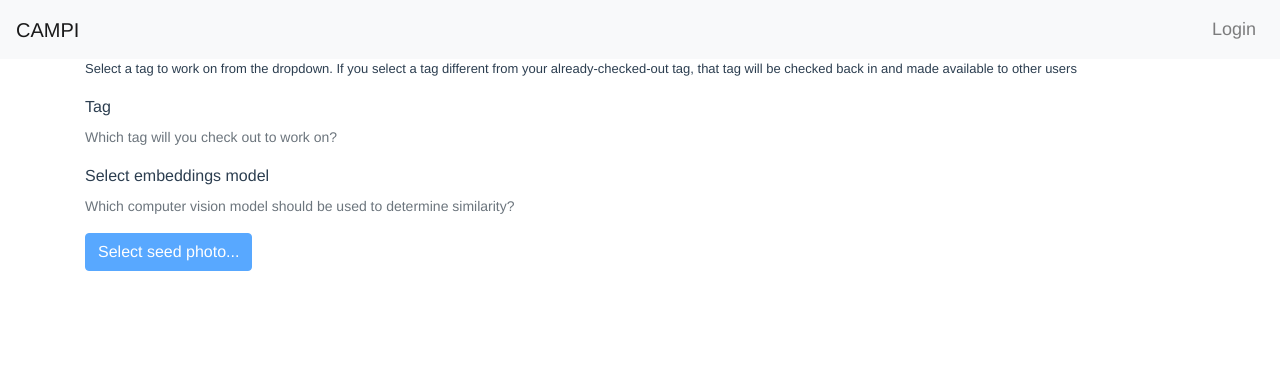
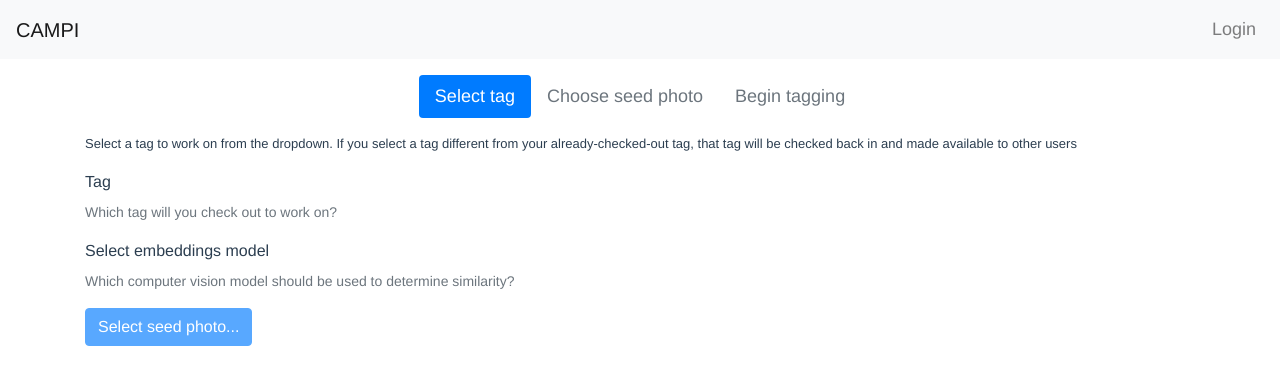
Before and after one commit to cmu-lib/campi, a Vue app in the folder vue/: page /tagging in a window 1280 px wide. Shown: the top 384 px of the page. Built offline with nearby package versions, Linux system fonts and the light colour scheme; no server answers; what vue-async-computed would draw is missing.

Commit message:
create a tagging workflow nav bar

```diff
--- /dev/null
+++ b/vue/src/components/tagging/TaggingWorkflowNav.vue
@@ -0,0 +1,64 @@
+<template>
+  <b-row class="my-3" align-h="center">
+    <b-nav pills>
+      <b-nav-item
+        v-for="nav in nav_items"
+        :key="nav.label"
+        :active="nav.active"
+        :disabled="nav.disabled"
+        :to="nav.to"
+      >{{ nav.label }}</b-nav-item>
+    </b-nav>
+  </b-row>
+</template>
+
+<script>
+export default {
+  name: "TaggingWorkflowNav",
+  computed: {
+    nav_items() {
+      var tagging_nav = {
+        label: "Select tag",
+        to: { name: "Tagging" },
+        disabled: true,
+        active: false
+      };
+      var seed_nav = {
+        label: "Choose seed photo",
+        to: { name: "TaggingSeedPhotoBrowse", params: { tag: null } },
+        disabled: true,
+        active: false
+      };
+      var execution_nav = {
+        label: "Begin tagging",
+        to: {
+          name: "TaggingExecution",
+          params: { tag: null, seed_photo_id: null }
+        },
+        disabled: true,
+        active: false
+      };
+
+      var rt = this.$route;
+      if (rt.name == "Tagging") {
+        tagging_nav.active = true;
+        tagging_nav.disabled = false;
+      } else if (rt.name == "TaggingSeedPhotoBrowse") {
+        tagging_nav.disabled = false;
+        seed_nav.active = true;
+        seed_nav.disabled = false;
+        seed_nav.to.params.tag = rt.params.tag;
+      } else if (rt.name == "TaggingExecution") {
+        tagging_nav.disabled = false;
+        seed_nav.disabled = false;
+        execution_nav.disabled = false;
+        execution_nav.active = true;
+        execution_nav.to.params.tag = rt.params.tag;
+        execution_nav.to.params.seed_photo_id = rt.params.seed_photo_id;
+      }
+
+      return [tagging_nav, seed_nav, execution_nav];
+    }
+  }
+};
+</script>
--- a/vue/src/views/Tagging.vue
+++ b/vue/src/views/Tagging.vue
@@ -1,5 +1,6 @@
 <template>
   <b-container>
+    <TaggingWorkflowNav />
     <p>Select a tag to work on from the dropdown. If you select a tag different from your already-checked-out tag, that tag will be checked back in and made available to other users</p>
     <TagSelectMenu v-model="selected_tag" />
     <PytorchModelMenu v-model="pytorch_model" />
@@ -9,11 +10,12 @@
 
 <script>
 // import { HTTP } from "@/main";
+import TaggingWorkflowNav from "@/components/tagging/TaggingWorkflowNav.vue";
 import TagSelectMenu from "@/components/tagging/TagSelectMenu.vue";
 import PytorchModelMenu from "@/components/PytorchModelMenu.vue";
 export default {
   name: "Tagging",
-  components: { TagSelectMenu, PytorchModelMenu },
+  components: { TagSelectMenu, PytorchModelMenu, TaggingWorkflowNav },
   data() {
     return {
       selected_tag: null,
```
